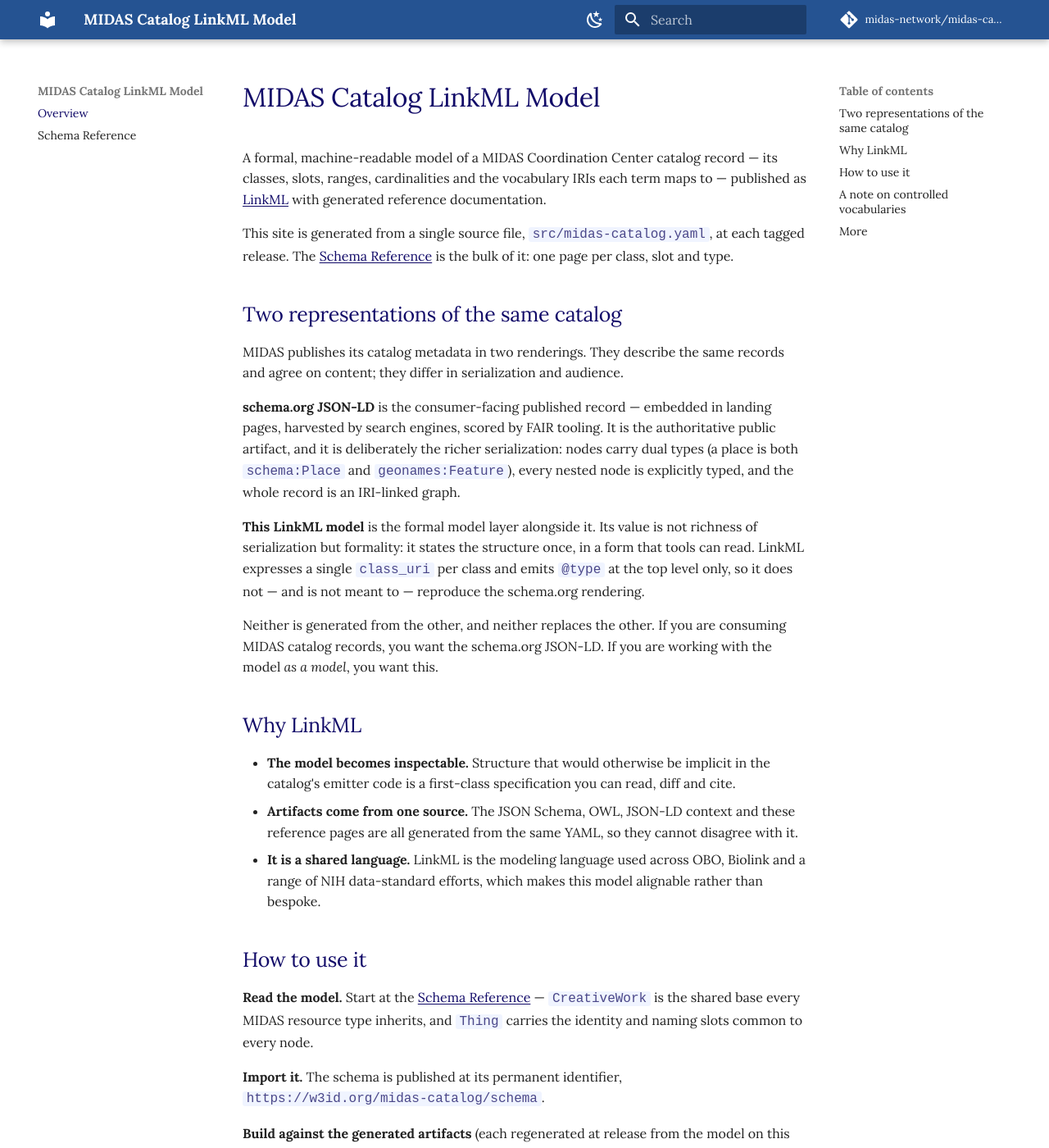
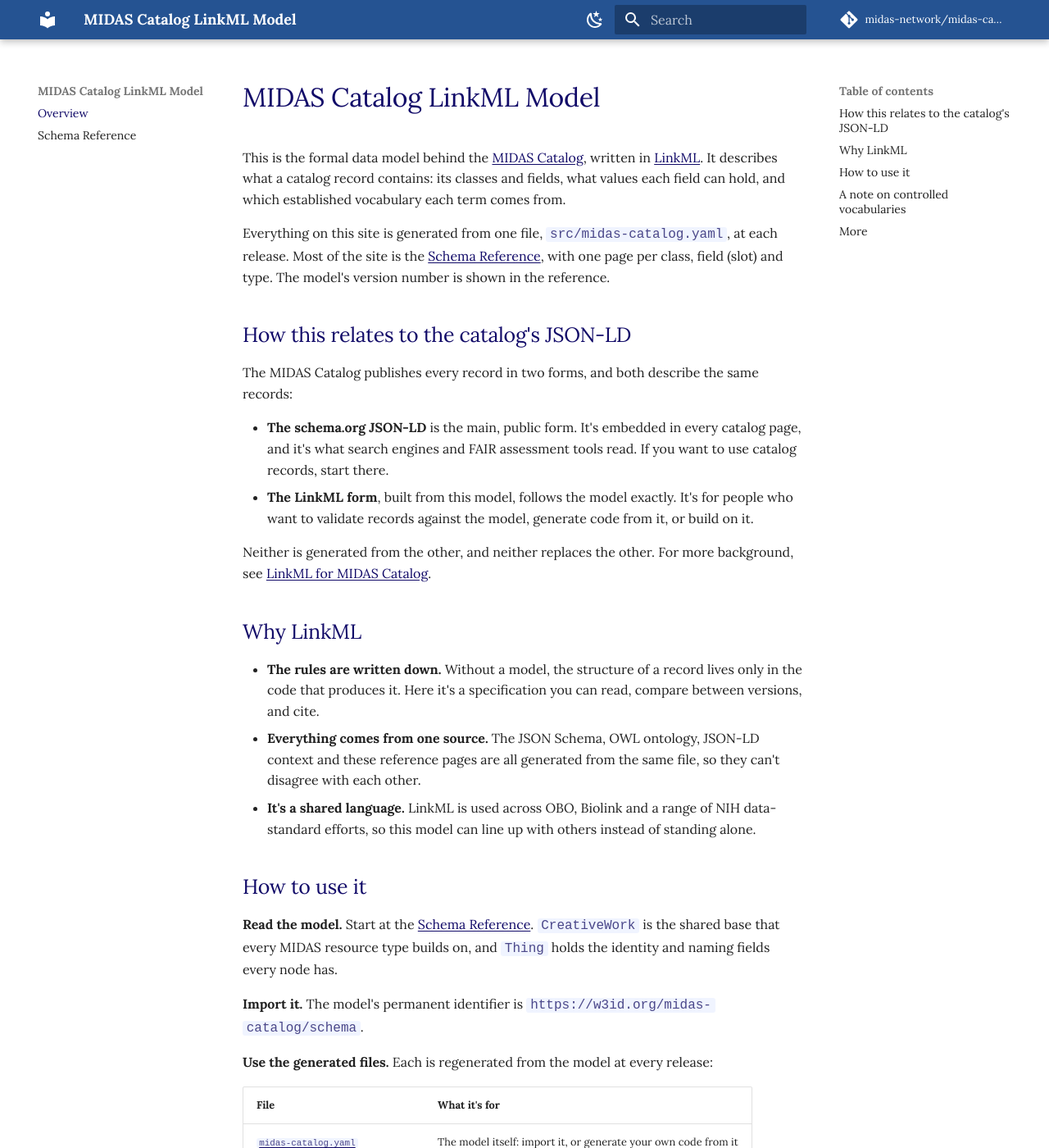
Before and after one commit to midas-network/midas-catalog-linkml, an MkDocs documentation site: the page built from docs/index.md, in a window 1280 px wide and 1400 px high. Shown: the whole window at 82% size. Built offline with MkDocs 1.6.1 and Material for MkDocs 9.7.7, drawn with Linux system fonts in a browser that asks for light colours; comment, search, counter and statistics services are not loaded; some of the changed text lies outside the part shown.

Commit message:
home page documentation update

```diff
--- a/docs/index.md
+++ b/docs/index.md
@@ -1,97 +1,73 @@
 # MIDAS Catalog LinkML Model
 
-A formal, machine-readable model of a MIDAS Coordination Center catalog record — its
-classes, slots, ranges, cardinalities and the vocabulary IRIs each term maps to —
-published as [LinkML](https://linkml.io/) with generated reference documentation.
+This is the formal data model behind the [MIDAS Catalog](https://catalog.midasnetwork.us/), written in
+[LinkML](https://linkml.io/). It describes what a catalog record contains: its classes and fields, what
+values each field can hold, and which established vocabulary each term comes from.
 
-This site is generated from a single source file, `src/midas-catalog.yaml`, at each
-tagged release. The [Schema Reference](reference/index.md) is the bulk of it: one page
-per class, slot and type.
+Everything on this site is generated from one file, `src/midas-catalog.yaml`, at each release. Most of the
+site is the [Schema Reference](reference/index.md), with one page per class, field (slot) and type. The model's
+version number is shown in the reference.
 
-## Two representations of the same catalog
+## How this relates to the catalog's JSON-LD
 
-MIDAS publishes its catalog metadata in two renderings. They describe the same records
-and agree on content; they differ in serialization and audience.
+The MIDAS Catalog publishes every record in two forms, and both describe the same records:
 
-**schema.org JSON-LD** is the consumer-facing published record — embedded in landing
-pages, harvested by search engines, scored by FAIR tooling. It is the authoritative
-public artifact, and it is deliberately the richer serialization: nodes carry dual
-types (a place is both `schema:Place` and `geonames:Feature`), every nested node is
-explicitly typed, and the whole record is an IRI-linked graph.
+- **The schema.org JSON-LD** is the main, public form. It's embedded in every catalog page, and it's what
+  search engines and FAIR assessment tools read. If you want to use catalog records, start there.
+- **The LinkML form**, built from this model, follows the model exactly. It's for people who want to
+  validate records against the model, generate code from it, or build on it.
 
-**This LinkML model** is the formal model layer alongside it. Its value is not richness
-of serialization but formality: it states the structure once, in a form that tools can
-read. LinkML expresses a single `class_uri` per class and emits `@type` at the top
-level only, so it does not — and is not meant to — reproduce the schema.org rendering.
-
-Neither is generated from the other, and neither replaces the other. If you are
-consuming MIDAS catalog records, you want the schema.org JSON-LD. If you are working
-with the model *as a model*, you want this.
+Neither is generated from the other, and neither replaces the other. For more background, see
+[LinkML for MIDAS Catalog](https://midasnetwork.us/linkml-for-midas-catalog/).
 
 ## Why LinkML
 
-- **The model becomes inspectable.** Structure that would otherwise be implicit in the
-  catalog's emitter code is a first-class specification you can read, diff and cite.
-- **Artifacts come from one source.** The JSON Schema, OWL, JSON-LD context and these
-  reference pages are all generated from the same YAML, so they cannot disagree with it.
-- **It is a shared language.** LinkML is the modeling language used across OBO, Biolink
-  and a range of NIH data-standard efforts, which makes this model alignable rather than
-  bespoke.
+- **The rules are written down.** Without a model, the structure of a record lives only in the code that
+  produces it. Here it's a specification you can read, compare between versions, and cite.
+- **Everything comes from one source.** The JSON Schema, OWL ontology, JSON-LD context and these reference
+  pages are all generated from the same file, so they can't disagree with each other.
+- **It's a shared language.** LinkML is used across OBO, Biolink and a range of NIH data-standard efforts,
+  so this model can line up with others instead of standing alone.
 
 ## How to use it
 
-**Read the model.** Start at the [Schema Reference](reference/index.md) — `CreativeWork`
-is the shared base every MIDAS resource type inherits, and `Thing` carries the identity
-and naming slots common to every node.
+**Read the model.** Start at the [Schema Reference](reference/index.md). `CreativeWork` is the shared base
+that every MIDAS resource type builds on, and `Thing` holds the identity and naming fields every node has.
 
-**Import it.** The schema is published at its permanent identifier,
-`https://w3id.org/midas-catalog/schema`.
+**Import it.** The model's permanent identifier is `https://w3id.org/midas-catalog/schema`.
 
-**Build against the generated artifacts** (each regenerated at release from the model on
-this page):
+**Use the generated files.** Each is regenerated from the model at every release:
 
-| Artifact | Use |
+| File | What it's for |
 | --- | --- |
-| [`midas-catalog.yaml`](generated/midas-catalog.yaml) | The model itself — import it, or generate your own clients from it |
-| [`midas-catalog.schema.json`](generated/midas-catalog.schema.json) | JSON Schema — validate MIDAS-shaped data at an integration boundary |
-| [`midas-catalog.context.jsonld`](generated/midas-catalog.context.jsonld) | JSON-LD context — project plain slot-keyed data to linked data |
-| [`midas-catalog.owl.ttl`](generated/midas-catalog.owl.ttl) | OWL/RDF — load into a triplestore or ontology tool |
+| [`midas-catalog.yaml`](generated/midas-catalog.yaml) | The model itself: import it, or generate your own code from it |
+| [`midas-catalog.schema.json`](generated/midas-catalog.schema.json) | JSON Schema: check that a record follows the model |
+| [`midas-catalog.context.jsonld`](generated/midas-catalog.context.jsonld) | JSON-LD context: turns plain field names into linked data |
+| [`midas-catalog.owl.ttl`](generated/midas-catalog.owl.ttl) | OWL/RDF: load into a triplestore or an ontology tool |
 
-**Generate typed clients.** With the [LinkML toolchain](https://linkml.io/linkml/)
-installed, `gen-pydantic`, `gen-java` and `gen-typescript` produce typed classes from
-the YAML, so downstream code constructs MIDAS-shaped records as objects rather than
-hand-written dictionaries.
+**Generate code.** With [LinkML installed](https://linkml.io/linkml/intro/install.html), its
+[generators](https://linkml.io/linkml/generators/) (`gen-pydantic`, `gen-java`, `gen-typescript`) create classes
+from the model, so your code can build and read catalog-shaped records
+as objects instead of hand-written dictionaries.
 
 ## A note on controlled vocabularies
 
-**The model constrains where a term comes from, not which term it is.** Where a slot carries
-a controlled-vocabulary value, the model requires the term's identifier to originate from an
-**approved ontology** for that field — OBO, GeoNames, schema.org, the MIDAS vocabulary, and so
-on, depending on the axis — expressed as a per-slot `pattern` on the namespace. It does **not**
-enumerate the specific terms.
+**The model checks where a term comes from, not which term it is.** For fields that take a
+controlled-vocabulary value, the model requires the term's identifier to come from an approved source for
+that field (OBO ontologies, GeoNames, schema.org, the MIDAS vocabulary and so on): it checks that the
+identifier starts with that source's web address. The model doesn't list the individual terms.
 
-This is deliberate. Constraining the *source* rather than the *set of values* keeps the model
-open: a term newly drawn from an already-approved ontology validates with no change to the
-model, so the model need not be re-released each time a legitimate new term comes into use. An
-`enumeration` would do the opposite — pin validation to the exact terms in use today and reject
-everything else, **including terms from the same approved sources that simply haven't been used
-yet**. We chose not to tie the model to that fixed list.
+That's deliberate. A list of allowed terms (an *enumeration*) would accept only the terms in use today, and
+would reject a perfectly good new term from the same approved source until the model was re-released.
+Checking the source instead keeps the model open: a new term from an approved ontology validates with no
+change to the model.
 
-As a result, this model defines **no enumerations** — the Enumerations section of the
-[Schema Reference](reference/index.md) is intentionally empty — and no subsets. (A secondary
-benefit of patterns over enums: an `enumeration` also causes the generated JSON-LD context to
-be scoped under `schema:DefinedTerm`, whereas per-slot patterns leave the published context
-unchanged.)
+So this model has **no enumerations**, and the Enumerations section of the
+[Schema Reference](reference/index.md) is intentionally empty. It also has no subsets.
 
 ## More
 
-- Background and narrative: [LinkML for MIDAS Catalog](https://midasnetwork.us/linkml-for-midas-catalog/)
-- LinkML itself: [linkml.io](https://linkml.io/) ·
-  [generator documentation](https://linkml.io/linkml/generators/)
+- Background: [LinkML for MIDAS Catalog](https://midasnetwork.us/linkml-for-midas-catalog/)
+- LinkML: [linkml.io](https://linkml.io/) · [generator documentation](https://linkml.io/linkml/generators/)
 - The MIDAS network: [midasnetwork.us](https://midasnetwork.us/)
 - The MIDAS Catalog: [catalog.midasnetwork.us](https://catalog.midasnetwork.us/)
--
-!!! note "Versioning"
-    This site is published only from a tagged, frozen release — never from a
-    `-SNAPSHOT` model. The version shown in the reference is the version of the model
-    these artifacts were generated from.
```
